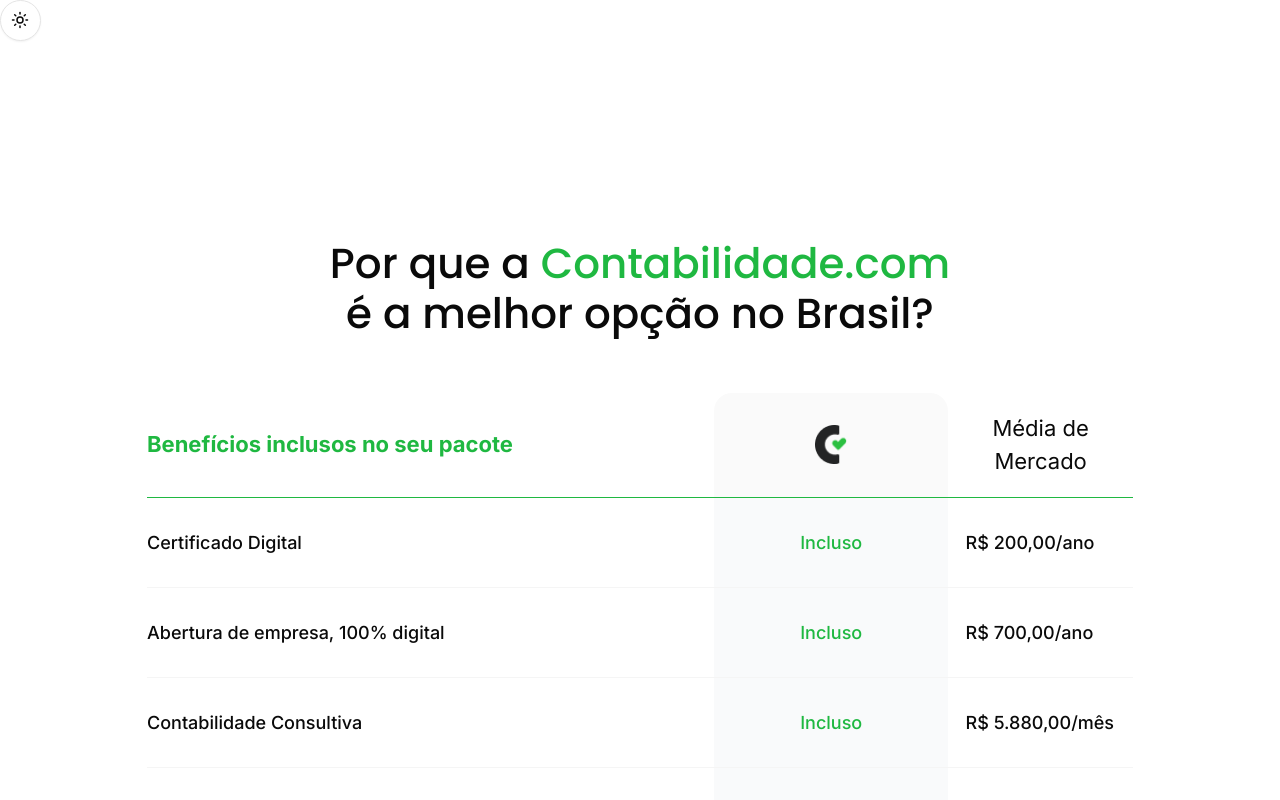
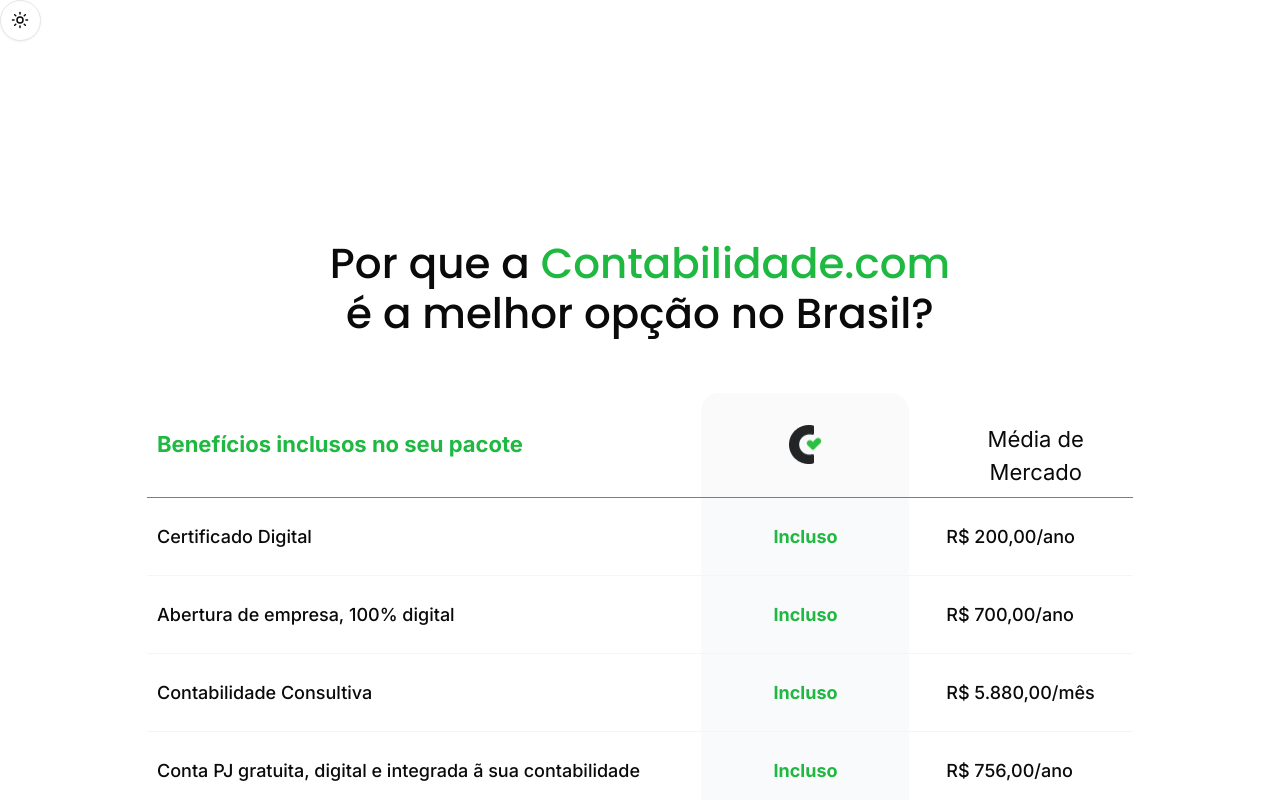
Before and after one commit to eunaosouia/projeto-front-end, a Next.js app: page / in a window 1280 px wide. Shown: the top 800 px of the page. Built offline with nearby package versions, Linux system fonts and the light colour scheme.

Commit message:
Instructions comments added// Pixels and peddings settled

```diff
--- a/src/app/page.tsx
+++ b/src/app/page.tsx
@@ -3,6 +3,7 @@
 import { useSearchParams } from "next/navigation";
 import { Button } from "~/components/ui/button";
 
+/*COMPONENTIZAÇÃO DA TABELA*/
 
 export type BenefitsTable = {
   headers: {
@@ -16,6 +17,8 @@
     marketFrequency: 'monthly' | 'yearly'
   }>
 }
+
+
 
 export const benefits: BenefitsTable = {
   headers: {
@@ -51,7 +54,8 @@
     }
   ]
 }
-
+/*PARA A MELHOR RESPONSIVIDADE A TABELA É CONVERTIDA EM CARDS EM DISPOSITIVOS MÓVEIS*/
+/*FUNÇÃO DISPOSITIVOS MÓVEIS*/
 export function BenefitsCardComponent({ benefits }: { benefits: BenefitsTable }) {
   return (
     <div className="md:hidden flex flex-col gap-5 justify-center mx-auto items-center">
@@ -81,19 +85,22 @@
   )
 }
 
+/*FUNÇÃO PARA A TABELA NOS DISPOSITIVOS RESTANTES*/
+/*PARA ALCANÇAR O PADRÃO MAIS PRÓXIMO POSSÍVEL DO DESEJADO VEREMOS NO CÓDIGO NÚMEROS FRACIONADOS*/
+/*POR BOAS PRÁTICAS SERIA IDEAL QUE OS VALORES FOSSEM ARREDONDADOS*/
 
 export function BenefitsTableComponent({ benefits }: { benefits: BenefitsTable }) {
   return (
-    <table className="w-full max-w-[986px] hidden md:block">
+    <table className="w-full max-w-[986px] max-h-[495px] hidden md:block">
       <thead>
         <tr className="border-b border-primary align-middle">
-          <th colSpan={3} className="text-left text-primary text-[22px]">
+          <th colSpan={3} className="p-[10px] w-[557px] text-left text-primary text-[22px]">
             {benefits.headers.firstColumn}
           </th>
-          <th className="bg-neutral-50 rounded-t-2xl py-[32.16px] align-middle w-52">
+          <th className="p-[10px] bg-neutral-50 rounded-t-2xl py-[32.16px] align-middle w-[208px]">
             {benefits.headers.contabilidade}
           </th>
-          <th className="text-center font-normal text-[22px]">
+          <th className="pl-[29px] pt-[22px] font-normal text-[22px]">
             {benefits.headers.market}
           </th>
         </tr>
@@ -101,13 +108,13 @@
       <tbody>
         {benefits.lines.map((item, index) => (
           <tr key={index}>
-            <td colSpan={3} key={index} className={`border-b border-neutral-100 font-medium text-[18px] ${index === benefits.lines.length - 1 ? "border-none" : ""}`}>
+            <td colSpan={3} key={index} className={`p-[10px] h-[78px] w-[557px] border-b border-neutral-100 font-medium text-[18px] ${index === benefits.lines.length - 1 ? "border-none" : ""}`}>
               {item.text}
             </td>
-            <td className={`border-b-1 border-neutral-100 dark:text-green-800 text-primary font text-center text-[18px] bg-gray-50 h-20 ${index === benefits.lines.length - 1 ? "rounded-b-[12px] border-none" : ""}`}>
+            <td className={`p-[10px] h-[78px] border-b-1 border-neutral-100 dark:text-green-800 text-primary font-bold text-center text-[18px] bg-gray-50 ${index === benefits.lines.length - 1 ? "rounded-b-[12px] border-none" : ""}`}>
               Incluso
             </td>
-            <td className={`border-b-1 border-neutral-100 text-left text-[18px] ${index === benefits.lines.length - 1 ? "border-none" : ""}`}>
+            <td className={`h-[78px] border-b-1 border-neutral-100 text-left text-[18px] ${index === benefits.lines.length - 1 ? "border-none" : ""}`}>
               <div className="w-[150px] mx-auto">
                 {new Intl.NumberFormat('pt-BR', {
                   style: 'currency',
```
